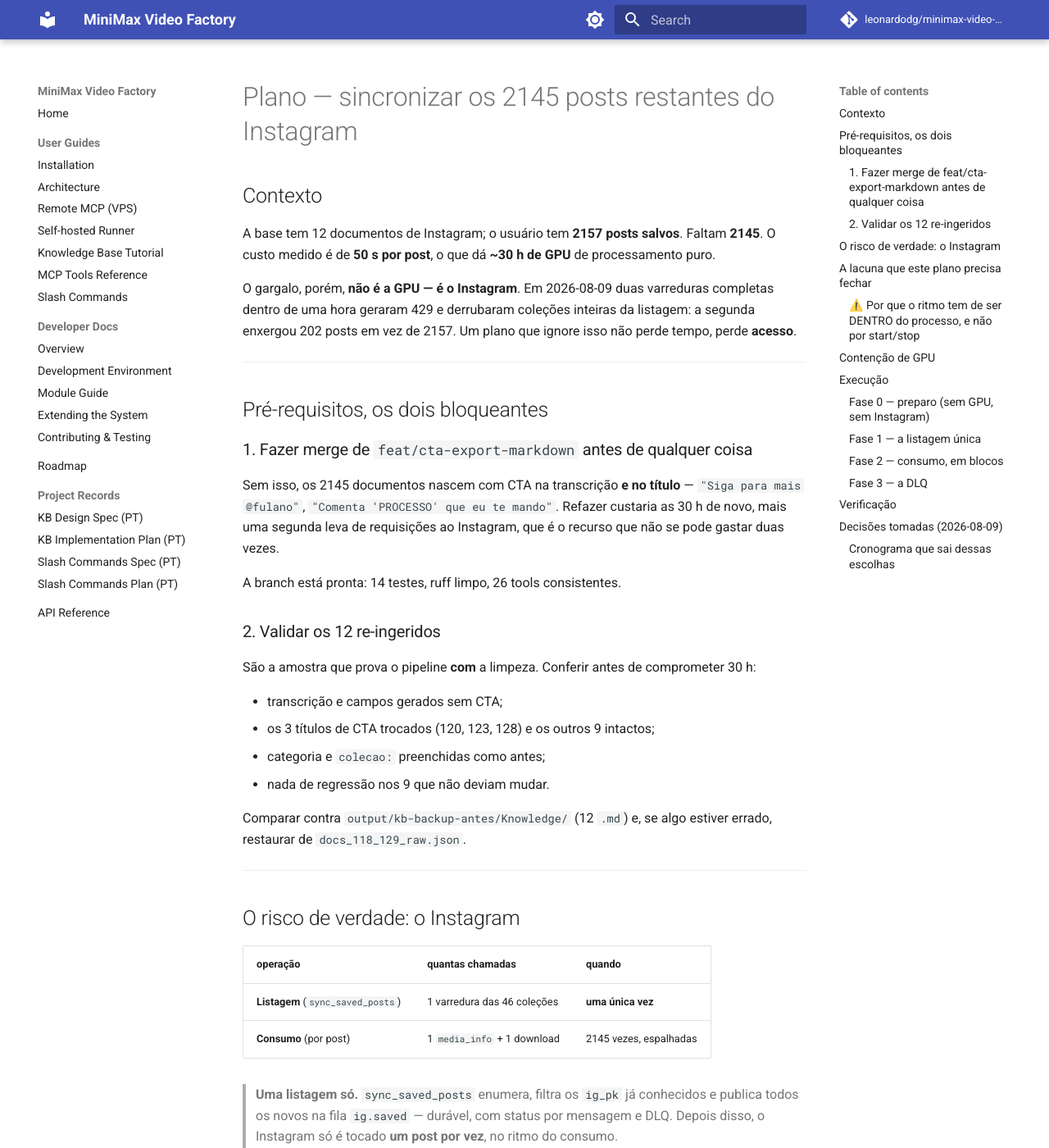
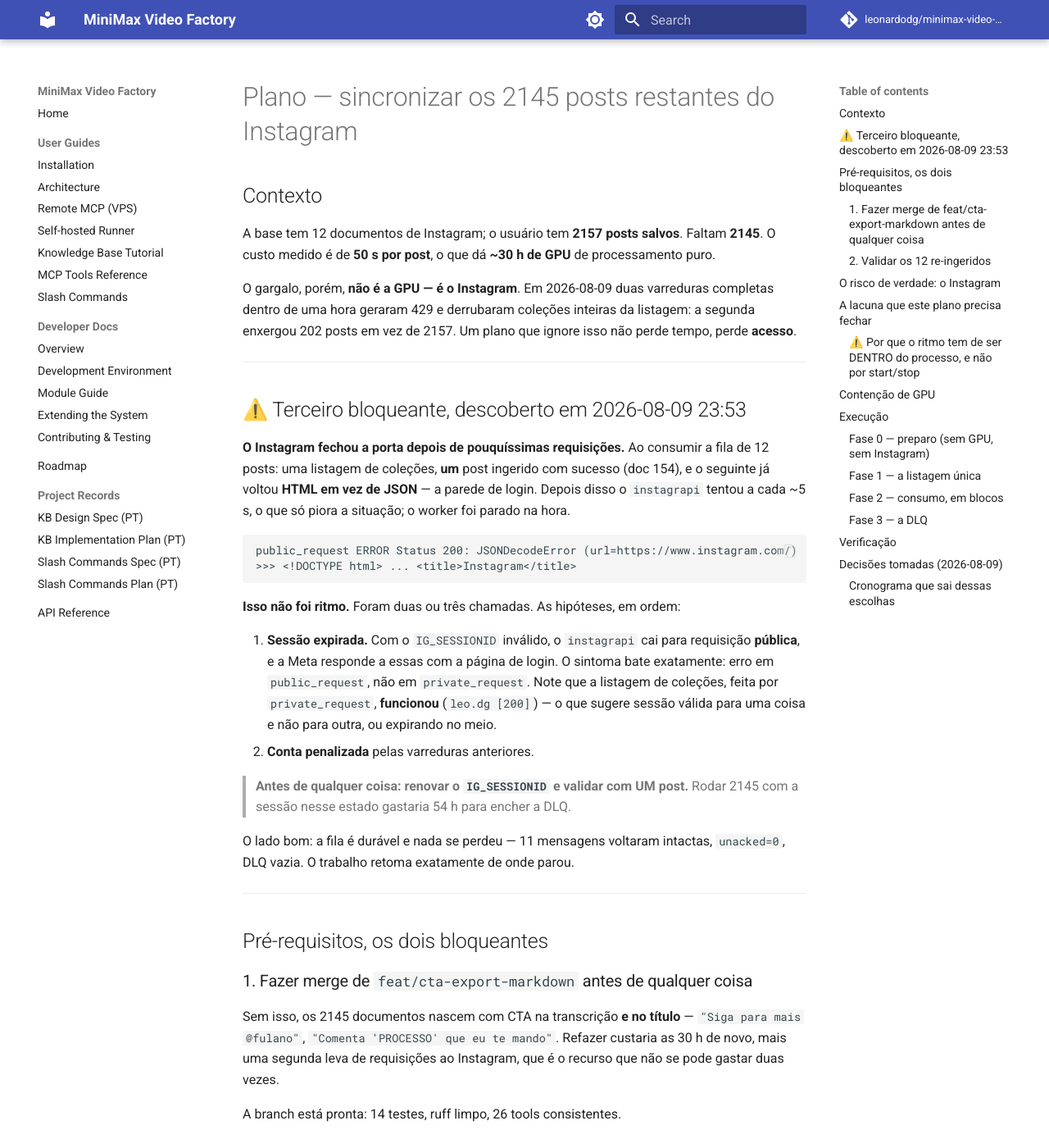
Before and after one commit to leonardodg/minimax-video-factory, an MkDocs documentation site: the page built from docs/superpowers/plans/2026-08-10-ig-sync-completo-2145-posts.md, in a window 1280 px wide and 1400 px high. Shown: the whole window at 82% size. Built offline with MkDocs 1.6.1 and Material for MkDocs 9.7.7, drawn with Linux system fonts in a browser that asks for light colours; comment, search, counter and statistics services are not loaded.

Commit message:
docs: Instagram walled us after a handful of requests, not after a rate
Consuming a 12-message queue got exactly one document ingested before the next
call came back as HTML instead of JSON -- the login page. instagrapi then retried
every five seconds, which can only make things worse, so the worker was stopped.

That is two or three requests, not a rate problem, and it changes the plan's
premise. The most likely cause is a stale IG_SESSIONID: with no valid session
instagrapi falls back to PUBLIC requests, and Meta answers those with the login
wall. The symptom fits precisely -- the failures are in public_request, while the
collections listing, which goes through private_request, returned 200.

So a third blocking prerequisite goes ahead of the other two: renew the session
and prove it with a single post. Running 2145 in this state would spend 54 h
filling the dead-letter queue.

Nothing was lost -- 11 messages went back to the durable queue with unacked=0 and
an empty DLQ, which is exactly what the queue is there for.

Co-Authored-By: Claude Opus 5 <noreply@anthropic.com>

````diff
--- a/docs/superpowers/plans/2026-08-10-ig-sync-completo-2145-posts.md
+++ b/docs/superpowers/plans/2026-08-10-ig-sync-completo-2145-posts.md
@@ -10,6 +10,37 @@ O gargalo, porém, **não é a GPU — é o Instagram**. Em 2026-08-09 duas varr
 completas dentro de uma hora geraram 429 e derrubaram coleções inteiras da
 listagem: a segunda enxergou 202 posts em vez de 2157. Um plano que ignore isso
 não perde tempo, perde **acesso**.
+
+---
+
+## ⚠️ Terceiro bloqueante, descoberto em 2026-08-09 23:53
+
+**O Instagram fechou a porta depois de pouquíssimas requisições.** Ao consumir a
+fila de 12 posts: uma listagem de coleções, **um** post ingerido com sucesso
+(doc 154), e o seguinte já voltou **HTML em vez de JSON** — a parede de login.
+Depois disso o `instagrapi` tentou a cada ~5 s, o que só piora a situação; o
+worker foi parado na hora.
+
+```
+public_request ERROR Status 200: JSONDecodeError (url=https://www.instagram.com/)
+>>> <!DOCTYPE html> ... <title>Instagram</title>
+```
+
+**Isso não foi ritmo.** Foram duas ou três chamadas. As hipóteses, em ordem:
+
+1. **Sessão expirada.** Com o `IG_SESSIONID` inválido, o `instagrapi` cai para
+   requisição **pública**, e a Meta responde a essas com a página de login. O
+   sintoma bate exatamente: erro em `public_request`, não em `private_request`.
+   Note que a listagem de coleções, feita por `private_request`, **funcionou**
+   (`leo.dg [200]`) — o que sugere sessão válida para uma coisa e não para outra,
+   ou expirando no meio.
+2. **Conta penalizada** pelas varreduras anteriores.
+
+> **Antes de qualquer coisa: renovar o `IG_SESSIONID` e validar com UM post.**
+> Rodar 2145 com a sessão nesse estado gastaria 54 h para encher a DLQ.
+
+O lado bom: a fila é durável e nada se perdeu — 11 mensagens voltaram intactas,
+`unacked=0`, DLQ vazia. O trabalho retoma exatamente de onde parou.
 
 ---
 
````
